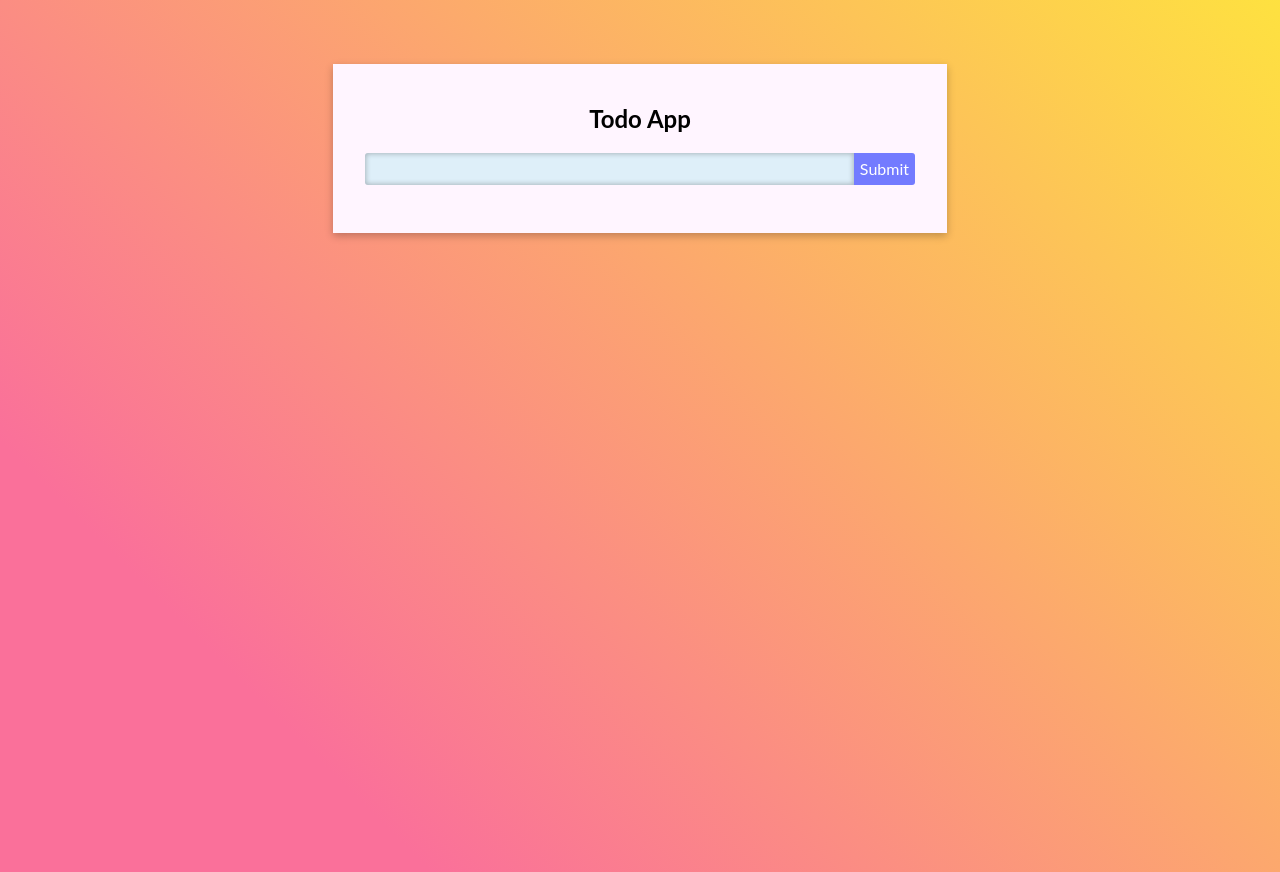
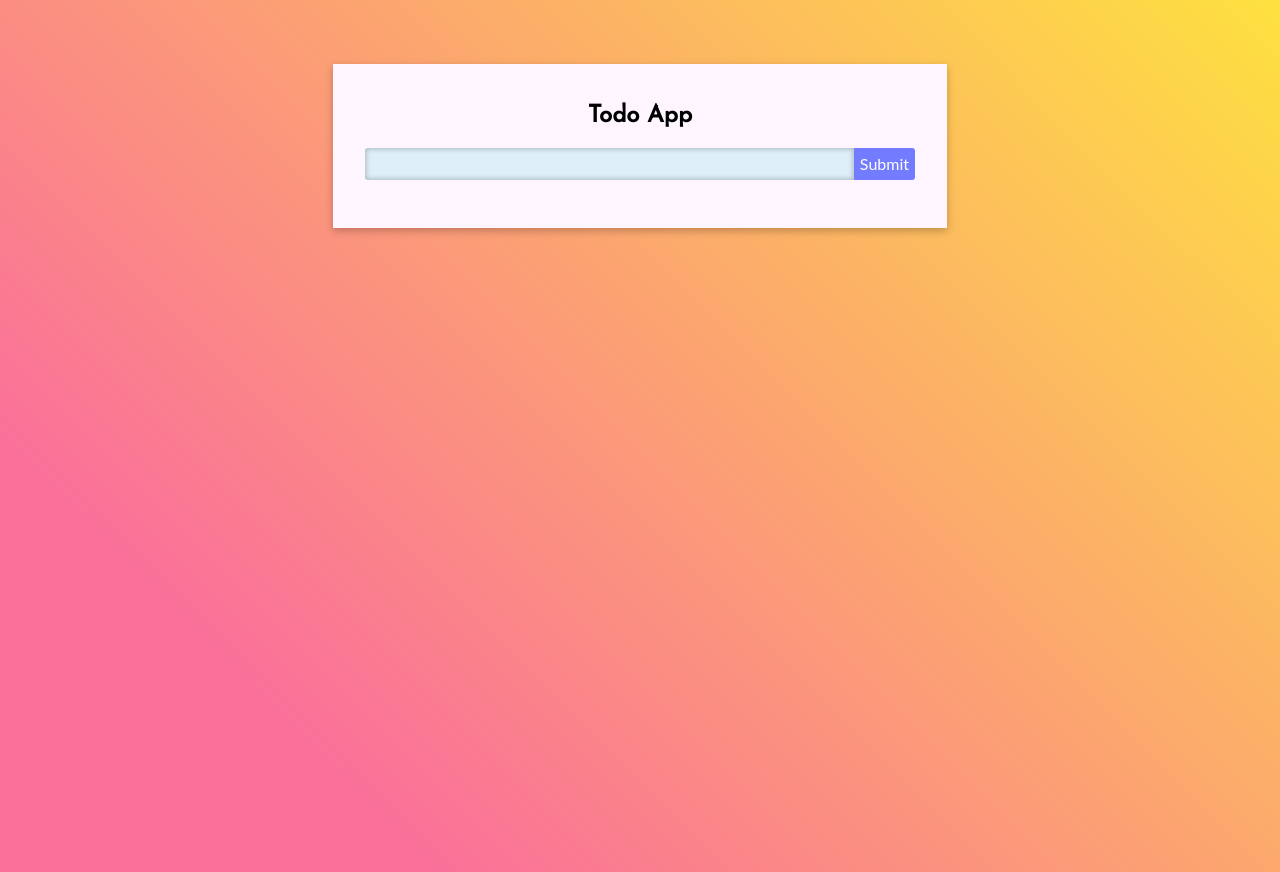
Before and after one commit to johannranudd/react-todo-app-2, a React (Create React App) app: page / in a window 1280 px wide. Built offline with nearby package versions, Linux system fonts and the light colour scheme.

Commit message:
adding fonts

```diff
--- a/public/index.html
+++ b/public/index.html
@@ -24,6 +24,12 @@
       work correctly both with client-side routing and a non-root public URL.
       Learn how to configure a non-root public URL by running `npm run build`.
     -->
+    <link rel="preconnect" href="https://fonts.googleapis.com" />
+    <link rel="preconnect" href="https://fonts.gstatic.com" crossorigin />
+    <link
+      href="https://fonts.googleapis.com/css2?family=Josefin+Sans&display=swap"
+      rel="stylesheet"
+    />
     <title>React App</title>
   </head>
   <body>
--- a/src/App.styles.js
+++ b/src/App.styles.js
@@ -23,6 +23,7 @@
 export const fonts = {
   lato: "'Lato', sans-serif;",
   playfair: "'Playfair Display', serif;",
+  josefin: "'Josefin Sans', sans-serif",
 };
 
 export const size = {
@@ -72,8 +73,9 @@
         -webkit-font-smoothing: antialiased;
         -moz-osx-font-smoothing: grayscale;
         height: 100vh;
-        background-image: ${colors.backgroundColorGradient}
+        background-image: ${colors.backgroundColorGradient};
     }
+
     code {
         font-family: source-code-pro, Menlo, Monaco, Consolas, 'Courier New',
             monospace;
--- a/src/components/Todo.styled.js
+++ b/src/components/Todo.styled.js
@@ -1,5 +1,5 @@
 import styled from 'styled-components';
-import { colors, device } from '../App.styles';
+import { colors, device, fonts } from '../App.styles';
 
 export const StyledDiv = styled.div`
   max-width: 550px;
@@ -16,6 +16,7 @@
     width: 100%;
     position: relative;
     h2 {
+      font-family: ${fonts.josefin};
       margin-top: 0.5rem;
       text-align: center;
     }
```
